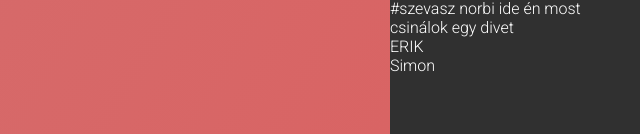
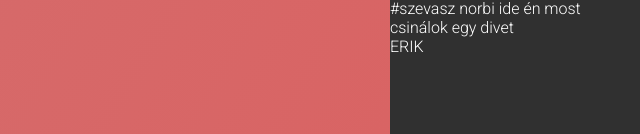
Before and after one commit to MarkVebeer/CiscoMiner, a plain HTML site: page index.html in a window 1280 px wide. Shown: the part 663-797 px from the top of the page, 640-1280 px from the left. Drawn offline with Linux system fonts and the light colour scheme.

Commit message:
asdasdasdopkpasdkoadspo

```diff
--- a/index.html
+++ b/index.html
@@ -114,7 +114,6 @@
       </div>
         #szevasz norbi ide én most csinálok egy divet
         <div>ERIK</div>
-        <div>Simon</div>
         </div>
       </div>
     </div>
```
